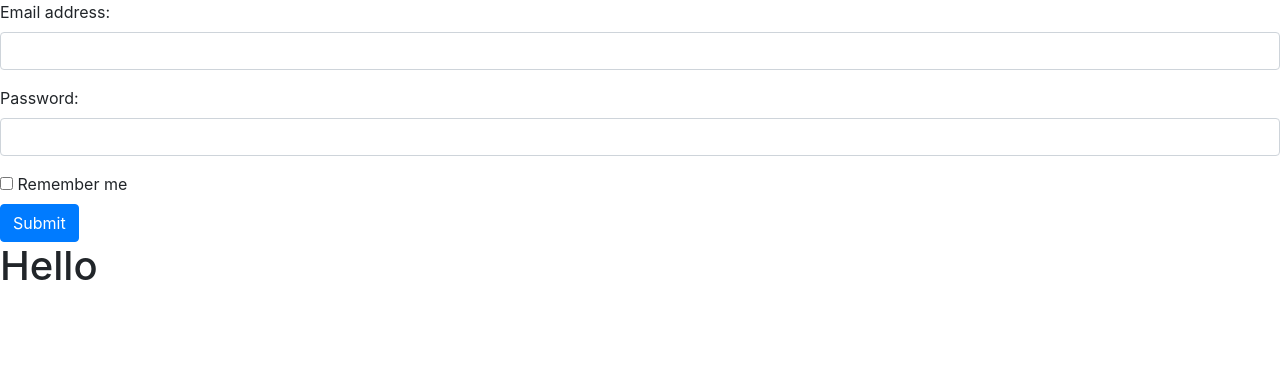
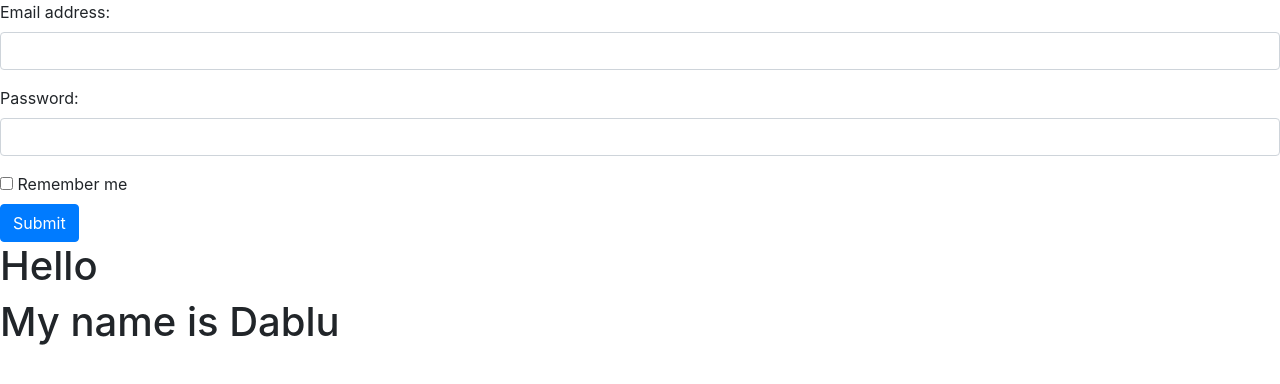
Before and after one commit to dablu-prasad/djangoapp, a Django app: page /emp/ in a window 1280 px wide. Shown: the top 384 px of the page. Run offline with Django 3.2, Linux system fonts and the light colour scheme; some libraries are stand-ins or nearby versions.

Commit message:
Initial commit

```diff
--- a/myapp/templates/index.html
+++ b/myapp/templates/index.html
@@ -24,5 +24,6 @@
 </form>
 
  <h1>Hello</h1>
-</body>
+<h1>My name is Dablu</h1>
+    </body>
 </html>
```
